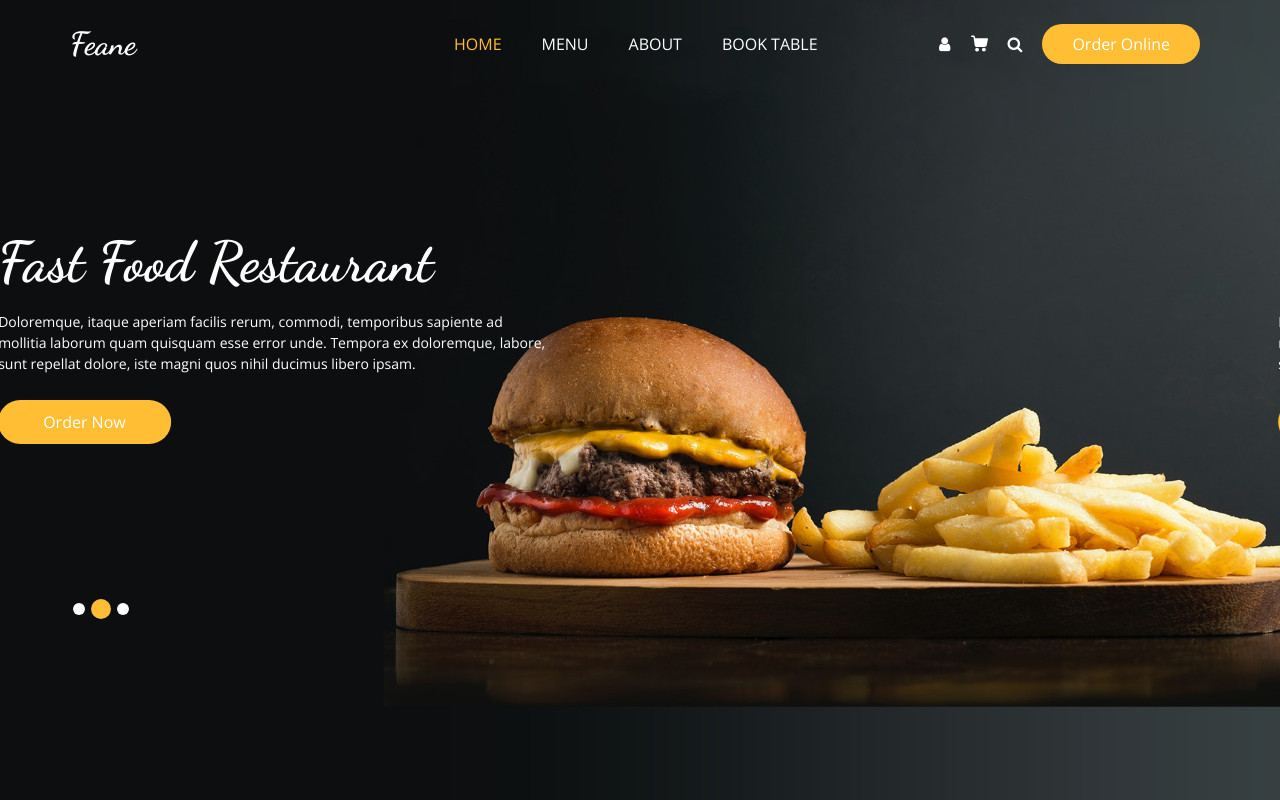
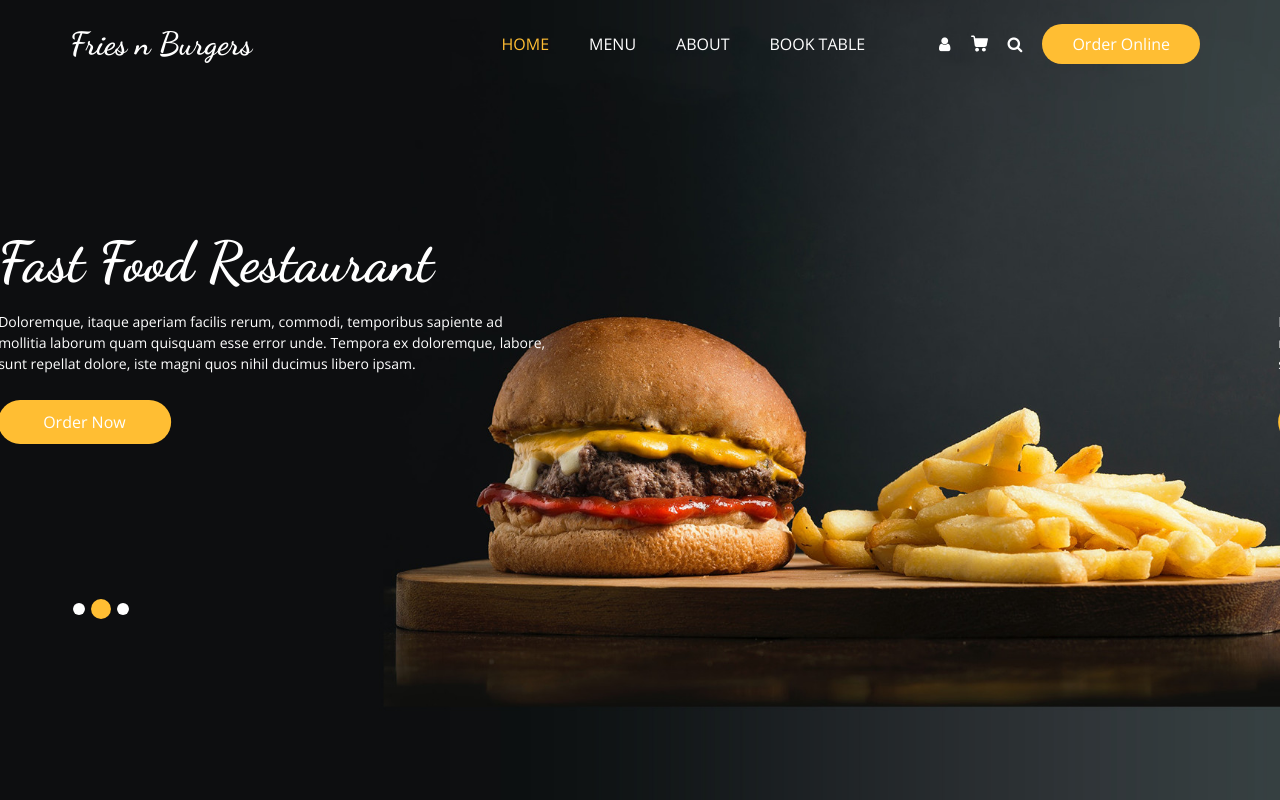
Before and after one commit to smitharnold230/my-cicd-site, a plain HTML site: page index.html in a window 1280 px wide. Shown: the top 800 px of the page. Drawn offline with nearby package versions, Linux system fonts and the light colour scheme; some packages are replaced by stand-ins of ours.

Commit message:
Update navbar brand name from 'Feane' to 'Fries n Burgers'

```diff
--- a/index.html
+++ b/index.html
@@ -44,7 +44,7 @@
         <nav class="navbar navbar-expand-lg custom_nav-container ">
           <a class="navbar-brand" href="index.html">
             <span>
-              Feane
+              Fries n Burgers
             </span>
           </a>
 
```
